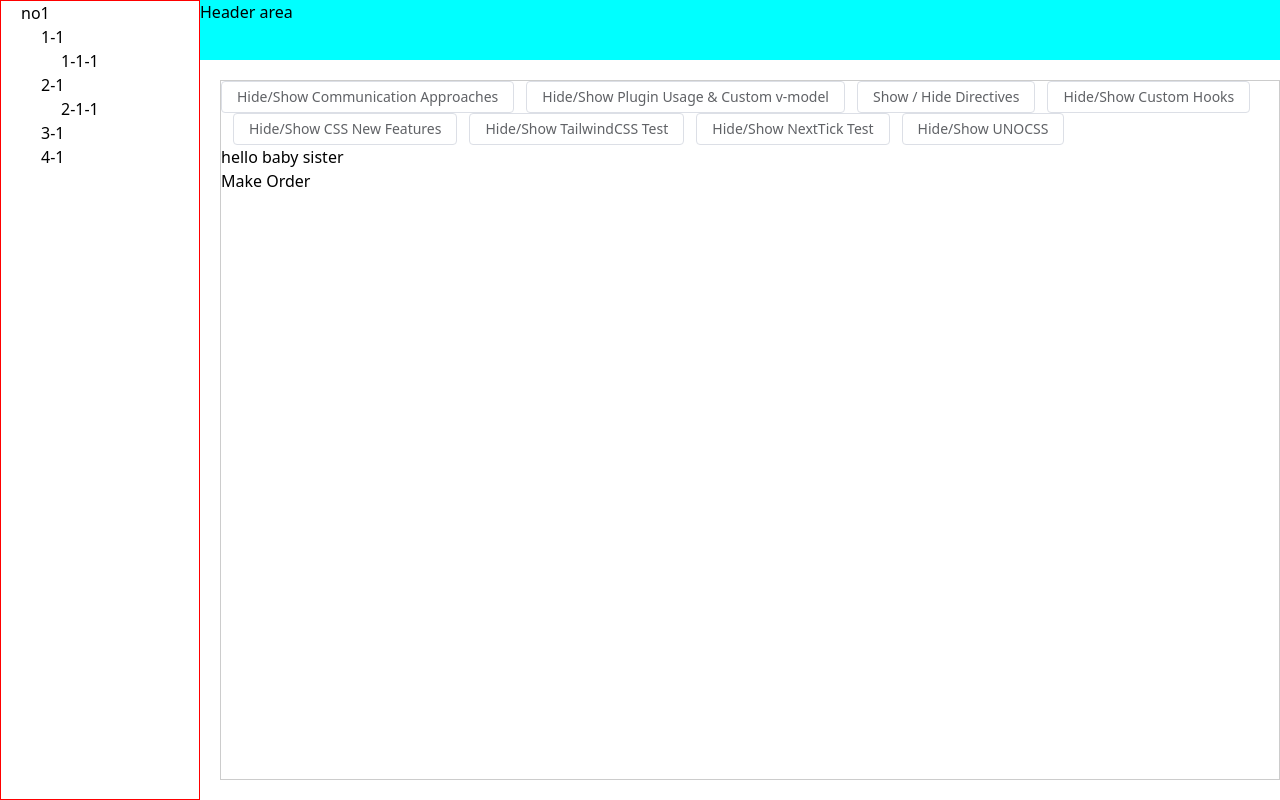
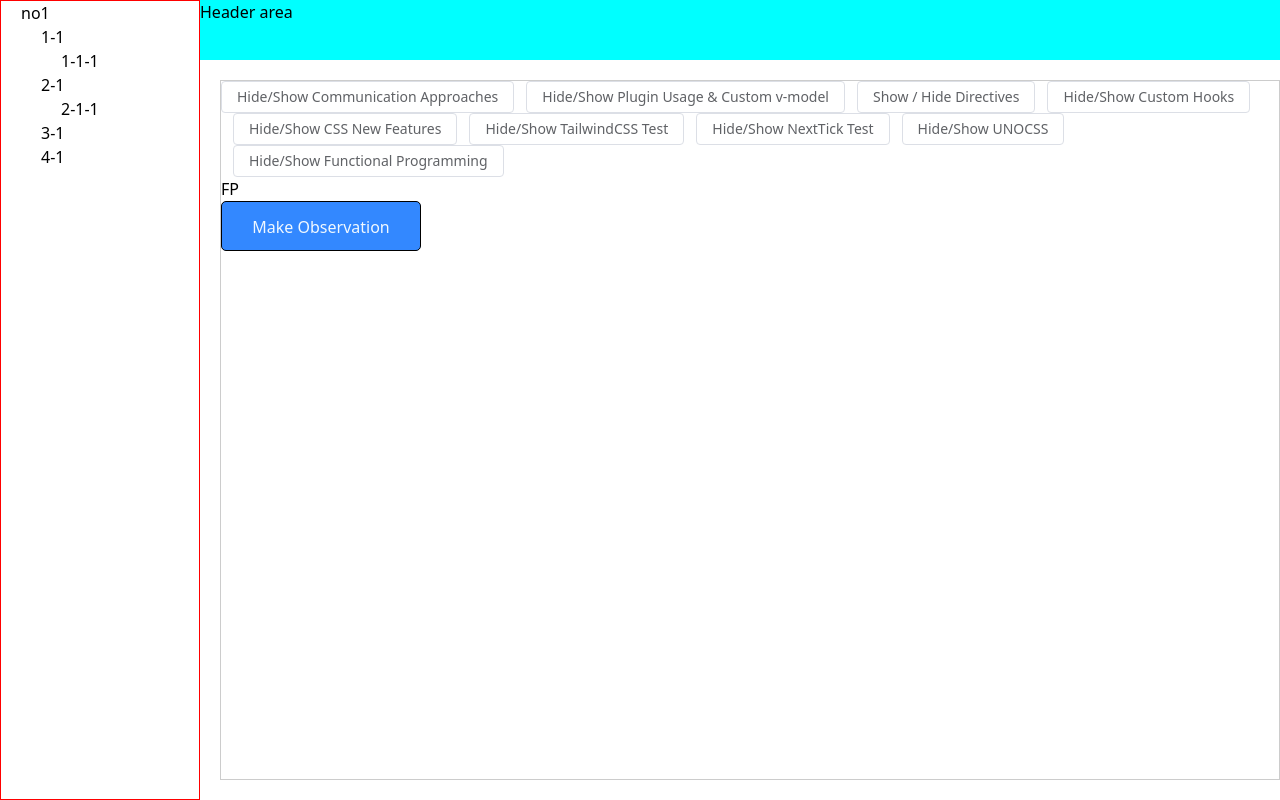
Before and after one commit to FlynnCao/vue3-covid19-platform, a Vue app: page / in a window 1280 px wide. Built offline with nearby package versions, Linux system fonts and the light colour scheme.

Commit message:
✨ feat: functional programming

```diff
--- /dev/null
+++ b/src/views/Content/components/FunctionalProgramming/index.vue
@@ -0,0 +1,59 @@
+<template>
+	<div id="fp">
+		FP
+		<myBtn title="Make Observation" @onChange="handleOnChange"></myBtn>
+	</div>
+</template>
+
+<script setup lang='ts'>
+import { createVNode, render, nextTick, h } from 'vue';
+const box = createVNode('div',
+	{ id: 312, name: 'Tony Stark', age: 32 },
+	'Bonjour')
+console.log('box', box)
+nextTick(() => {
+	const wrapper = document.querySelector('#fp') as HTMLElement
+	console.log('wrapper', wrapper)
+	render(box, wrapper)
+})
+
+type Props = {
+	title: string
+}
+const myBtn = (props: Props, ctx: any) => {
+	return h('div', {
+		class: ['btn--primary'],
+		onClick: () => {
+			ctx.emit('onChange', 'On Change Btn State.')
+		}
+	},
+		props.title
+	)
+}
+const handleOnChange = (msg: string) => {
+	console.log('msg', msg)
+}
+</script>
+
+<style lang="scss">
+.btn--primary {
+	color: aliceblue;
+	background-color: #38f;
+	width: 200px;
+	height: 50px;
+	line-height: 50px;
+	text-align: center;
+	border: 1px solid black;
+	border-radius: 5px;
+
+	&:hover {
+		background-color: lightblue;
+		color: #666;
+		cursor: pointer;
+		transition: .25s;
+
+	}
+}
+
+.fp {}
+</style>
--- a/src/views/Content/index.vue
+++ b/src/views/Content/index.vue
@@ -9,6 +9,7 @@
 		<el-button size="default" @click="isShowTailWind = !isShowTailWind">Hide/Show TailwindCSS Test</el-button>
 		<el-button size="default" @click="isShowNextTickTest = !isShowNextTickTest">Hide/Show NextTick Test</el-button>
 		<el-button size="default" @click="isShowUNOCSS = !isShowUNOCSS">Hide/Show UNOCSS</el-button>
+		<el-button size="default" @click="isShowFP = !isShowFP">Hide/Show Functional Programming</el-button>
 
 
 		<div v-if="isShowCA">
@@ -39,11 +40,13 @@
 		<TailWindVue v-if="isShowTailWind"></TailWindVue>
 		<NextTickVue v-if="isShowNextTickTest"></NextTickVue>
 		<UnoCSSVue v-if="isShowUNOCSS"></UnoCSSVue>
+		<FunctionalProgrammingVue v-if="isShowFP"></FunctionalProgrammingVue>
 	</div>
 
 </template>
 
 <script setup lang='ts'>
+import FunctionalProgrammingVue from './components/FunctionalProgramming/index.vue'
 import UnoCSSVue from './components/UnoCSS/index.vue'
 import TailWindVue from './components/Tailwind/index.vue'
 import CondoVue from './components/Condo/Condo.vue';
@@ -55,7 +58,6 @@ import DirectivesVue from './components/Directives/index.vue'
 import CustomHooksVue from './components/CustomHooks/index.vue'
 import HouseVue from './components/House/House.vue';
 import NextTickVue from './components/NextTickTest/index.vue'
-import { collapseItemProps } from 'element-plus';
 const isShowPI = ref(false)
 const isShowBus1 = ref(false)
 const isShowBus2 = ref(false)
@@ -69,7 +71,8 @@ const MagicDialogVisibility = ref<boolean>(false)
 const showDirectiveVue = ref<boolean>(false)
 const showCustomHooks = ref<boolean>(false)
 const isShowNextTickTest = ref<boolean>(false)
-const isShowUNOCSS = ref<boolean>(true)
+const isShowUNOCSS = ref<boolean>(false)
+const isShowFP = ref<boolean>(true)
 
 </script>
 
```
